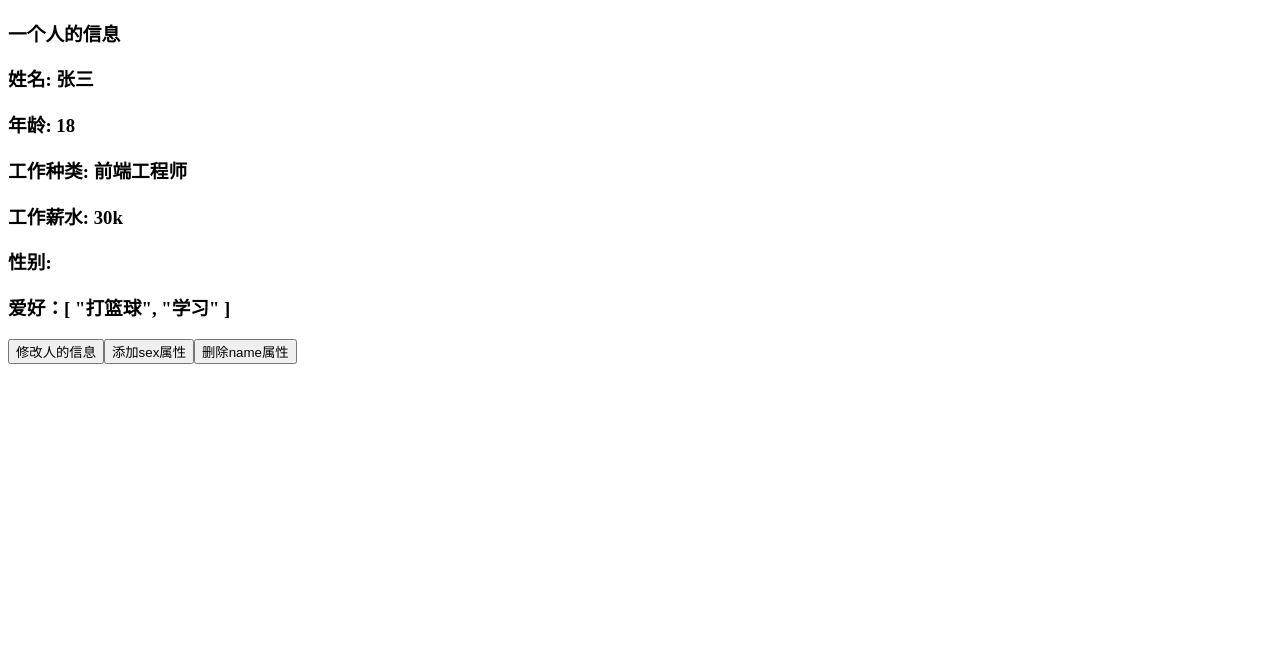
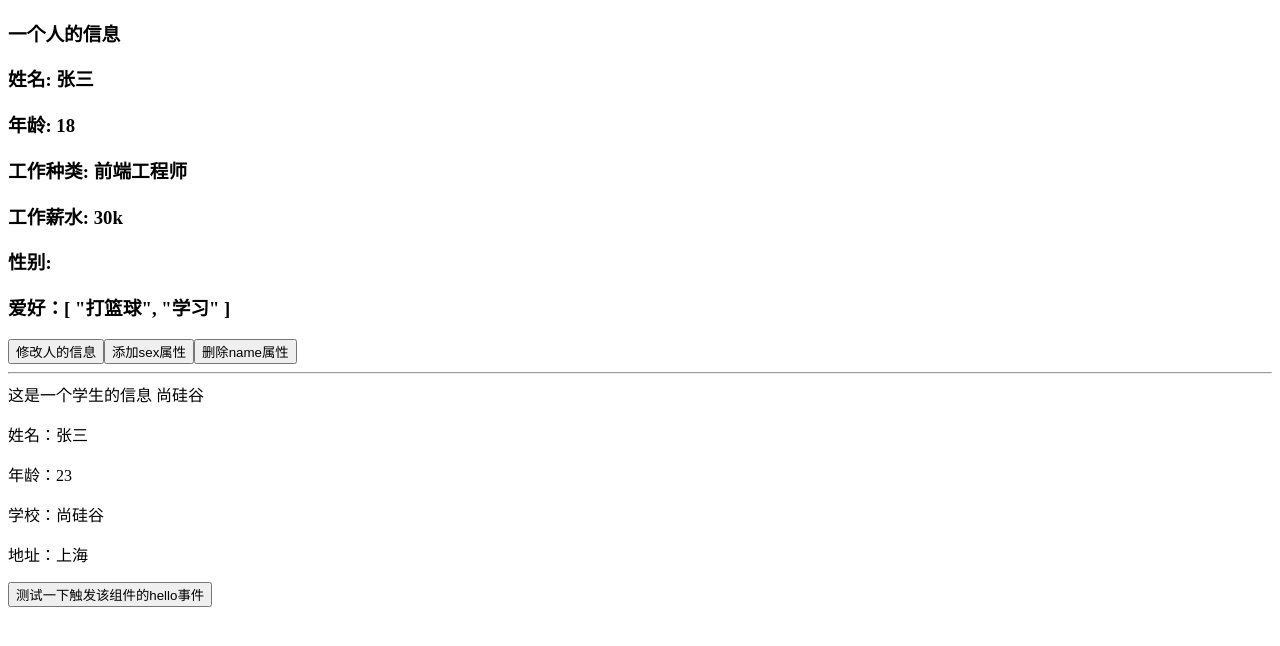
Before and after one commit to 1684838553/frontendFramework, a Vue app in the folder vue3/: page / in a window 1280 px wide. Shown: the top 646 px of the page. Built offline with nearby package versions, Linux system fonts and the light colour scheme.

Commit message:
setup两个注意点

```diff
--- a/vue3/src/App.vue
+++ b/vue3/src/App.vue
@@ -11,13 +11,19 @@
   <button @click="changeInfo">修改人的信息</button>
   <button @click="addSex">添加sex属性</button>
   <button @click="deleteName">删除name属性</button>
+  <hr>
+  <Student school="尚硅谷" address="上海" @hello="showHelloMsg">
+    <span>尚硅谷</span>
+  </Student>
 </template>
 
 <script>
+import Student from './components/Student';
 import { reactive } from 'vue';
 export default {
   name: 'App',
   components: {
+    Student
   },
   setup() {
     const person = reactive({
@@ -38,6 +44,10 @@ export default {
       delete person.name;
     }
 
+    function showHelloMsg(value) {
+      console.log(`你好，你触发了hello事件，我收到的参数是: ${value}`);
+    }
+
     function changeInfo() {
       person.name = '李四';
       person.age = 23;
@@ -50,12 +60,11 @@ export default {
       person,
       changeInfo,
       addSex,
-      deleteName
+      deleteName,
+      showHelloMsg
     }
   }
 }
 </script>
 
-<style>
-
-</style>
+<style></style>
--- /dev/null
+++ b/vue3/src/components/Student.vue
@@ -0,0 +1,37 @@
+<template>
+    这是一个学生的信息
+    <slot></slot>
+    <p>姓名：{{ student.name }}</p>
+    <p>年龄：{{ student.age }}</p>
+    <p>学校：{{ student.school }}</p>
+    <p>地址：{{ student.address }}</p>
+    <button @click="test">测试一下触发该组件的hello事件</button>
+</template>
+
+<script>
+import { reactive } from 'vue';
+export default {
+    name: 'Student',
+    props: ['school', 'address'],
+    emits: ['hello'],
+    setup(props, context) {
+        console.log(props, 'props')
+        console.log(context, 'context')
+
+        const student = reactive({
+            name: '张三',
+            age: 23,
+            ...props
+        })
+
+        function test() {
+            context.emit('hello', '你好')
+        }
+
+        return {
+            student,
+            test
+        }
+    }
+}
+</script>
```
Also changed, not shown: 1 other file (tests, documents, lock files or other folders).
